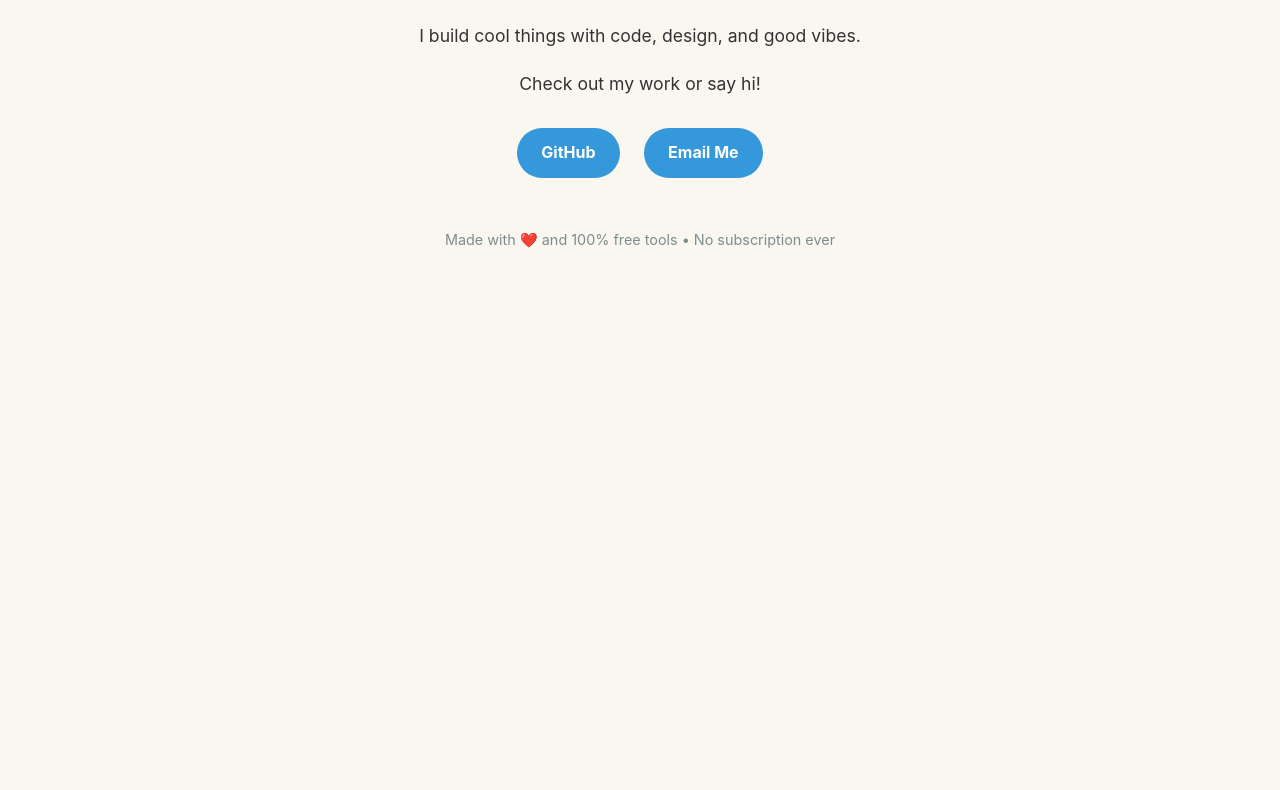
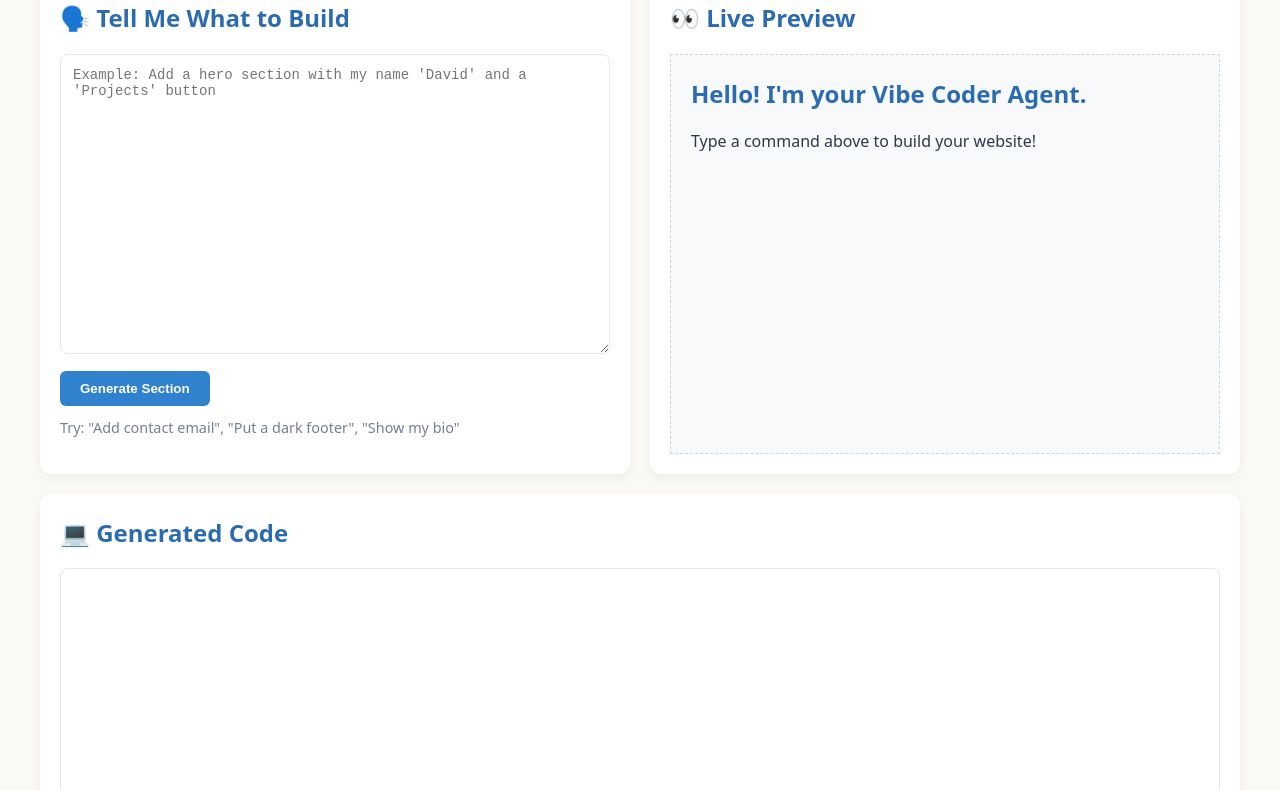
Before and after one commit to Greatmafedavid/Greatmafedavid.github.io, a plain HTML site: page index.html in a window 1280 px wide. Shown: the part 122-912 px from the top of the page. Before the commit the page ends 800 px from the top, so only its background shows below. Drawn offline with Linux system fonts and the light colour scheme.

Commit message:
Update index.html

```diff
--- a/index.html
+++ b/index.html
@@ -3,64 +3,180 @@
 <head>
   <meta charset="UTF-8" />
   <meta name="viewport" content="width=device-width, initial-scale=1.0"/>
-  <title>My Vibe Site</title>
+  <title>Vibe Coder Agent</title>
   <style>
+    * { box-sizing: border-box; margin: 0; padding: 0; }
     body {
-      font-family: -apple-system, BlinkMacSystemFont, 'Segoe UI', sans-serif;
-      background: #f9f7f0;
-      color: #333;
+      font-family: system-ui, sans-serif;
+      background: #faf9f6;
+      color: #2d3748;
       line-height: 1.6;
-      margin: 0;
       padding: 20px;
     }
     .container {
-      max-width: 800px;
+      max-width: 1200px;
       margin: 0 auto;
-      text-align: center;
+      display: grid;
+      grid-template-columns: 1fr 1fr;
+      gap: 20px;
     }
-    h1 {
-      font-size: 2.5rem;
-      margin: 30px 0;
-      color: #2c3e50;
+    @media (max-width: 768px) {
+      .container { grid-template-columns: 1fr; }
     }
-    p {
-      font-size: 1.1rem;
-      margin: 20px 0;
+    .panel {
+      background: white;
+      border-radius: 12px;
+      padding: 20px;
+      box-shadow: 0 4px 12px rgba(0,0,0,0.05);
     }
-    .btn {
-      display: inline-block;
-      background: #3498db;
+    h2 {
+      margin-bottom: 16px;
+      color: #2b6cb0;
+    }
+    textarea, pre {
+      width: 100%;
+      height: 300px;
+      padding: 12px;
+      border: 1px solid #e2e8f0;
+      border-radius: 8px;
+      font-family: 'Courier New', monospace;
+      font-size: 14px;
+    }
+    button {
+      background: #3182ce;
       color: white;
-      padding: 12px 24px;
-      margin: 10px;
-      text-decoration: none;
-      border-radius: 30px;
+      border: none;
+      padding: 10px 20px;
+      border-radius: 6px;
+      cursor: pointer;
       font-weight: bold;
-      transition: background 0.3s;
+      margin-top: 10px;
     }
-    .btn:hover {
-      background: #2980b9;
+    button:hover { background: #2c5282; }
+    #preview {
+      min-height: 400px;
+      padding: 20px;
+      background: #f8f9fa;
+      border: 1px dashed #cbd5e0;
     }
-    footer {
-      margin-top: 40px;
-      color: #7f8c8d;
-      font-size: 0.9rem;
+    .section {
+      margin-bottom: 24px;
+      padding-bottom: 24px;
+      border-bottom: 1px solid #edf2f7;
     }
+    .section:last-child { border: none; }
   </style>
 </head>
 <body>
+  <h1 style="text-align:center; margin-bottom:30px;">✨ Vibe Coder Agent</h1>
+
   <div class="container">
-    <h1>✨ Hello, I'm Mafe David!</h1>
-    <p>I build cool things with code, design, and good vibes.</p>
+    <!-- Input Panel -->
+    <div class="panel">
+      <h2>🗣️ Tell Me What to Build</h2>
+      <textarea id="prompt" placeholder="Example: Add a hero section with my name 'David' and a 'Projects' button"></textarea>
+      <button onclick="generateSection()">Generate Section</button>
+      <p style="margin-top:10px; font-size:0.9em; color:#718096;">
+        Try: "Add contact email", "Put a dark footer", "Show my bio"
+      </p>
+    </div>
 
-    <p>Check out my work or say hi!</p>
+    <!-- Preview Panel -->
+    <div class="panel">
+      <h2>👀 Live Preview</h2>
+      <div id="preview">
+        <!-- Sections will appear here -->
+        <div class="section" id="default">
+          <h2>Hello! I'm your Vibe Coder Agent.</h2>
+          <p>Type a command above to build your website!</p>
+        </div>
+      </div>
+    </div>
 
-    <a href="https://github.com/Greatmafedavid" class="btn">GitHub</a>
-    <a href="mafedavid@gmail.com" class="btn">Email Me</a>
+    <!-- Code Output -->
+    <div class="panel" style="grid-column: 1 / -1;">
+      <h2>💻 Generated Code</h2>
+      <pre id="codeOutput"><!-- Your code will appear here --></pre>
+    </div>
+  </div>
 
-    <footer>
-      Made with ❤️ and 100% free tools • No subscription ever
-    </footer>
-  </div>
+  <script>
+    let sections = [];
+
+    function generateSection() {
+      const prompt = document.getElementById('prompt').value.trim().toLowerCase();
+      if (!prompt) return;
+
+      let html = '';
+      let explanation = '';
+
+      // Simple "AI" rules (you can expand these!)
+      if (prompt.includes('name') || prompt.includes('hero') || prompt.includes('hello')) {
+        const name = prompt.match(/name ['"]?(\w+)/)?.[1] || 'Friend';
+        html = `
+          <div class="section hero">
+            <h1>✨ Hello, I'm ${name}!</h1>
+            <p>I build things with code and good vibes.</p>
+            <button style="margin-top:16px; padding:8px 16px; background:#3182ce; color:white; border:none; border-radius:6px;">View My Work</button>
+          </div>
+        `;
+        explanation = `/* Hero section for ${name} */`;
+      }
+      else if (prompt.includes('contact') || prompt.includes('email')) {
+        const email = prompt.includes('@') ?
+          prompt.match(/[\w.-]+@[\w.-]+\.\w+/)?.[0] || 'you@example.com' :
+          'you@example.com';
+        html = `
+          <div class="section contact">
+            <h2>📬 Contact Me</h2>
+            <p>Email: <a href="mailto:${email}">${email}</a></p>
+          </div>
+        `;
+        explanation = `/* Contact section */`;
+      }
+      else if (prompt.includes('bio') || prompt.includes('about')) {
+        html = `
+          <div class="section bio">
+            <h2>📖 About Me</h2>
+            <p>I'm passionate about creating simple, beautiful websites that just work.</p>
+          </div>
+        `;
+        explanation = `/* Bio section */`;
+      }
+      else if (prompt.includes('footer') || prompt.includes('dark')) {
+        html = `
+          <div class="section footer" style="background:#2d3748; color:white; padding:20px; margin-top:30px; border-radius:8px;">
+            <p>Made with ❤️ using Vibe Coder Agent</p>
+          </div>
+        `;
+        explanation = `/* Dark footer */`;
+      }
+      else {
+        html = `
+          <div class="section">
+            <h3>💡 ${prompt.charAt(0).toUpperCase() + prompt.slice(1)}</h3>
+            <p>Section generated from your request!</p>
+          </div>
+        `;
+        explanation = `/* Custom section */`;
+      }
+
+      // Add to preview
+      const preview = document.getElementById('preview');
+      if (document.getElementById('default')) {
+        preview.innerHTML = ''; // remove default
+      }
+      preview.innerHTML += html;
+
+      // Save to sections
+      sections.push(html);
+
+      // Show code
+      document.getElementById('codeOutput').textContent = explanation + '\n' + html.trim();
+
+      // Clear input
+      document.getElementById('prompt').value = '';
+    }
+  </script>
 </body>
 </html>
```
